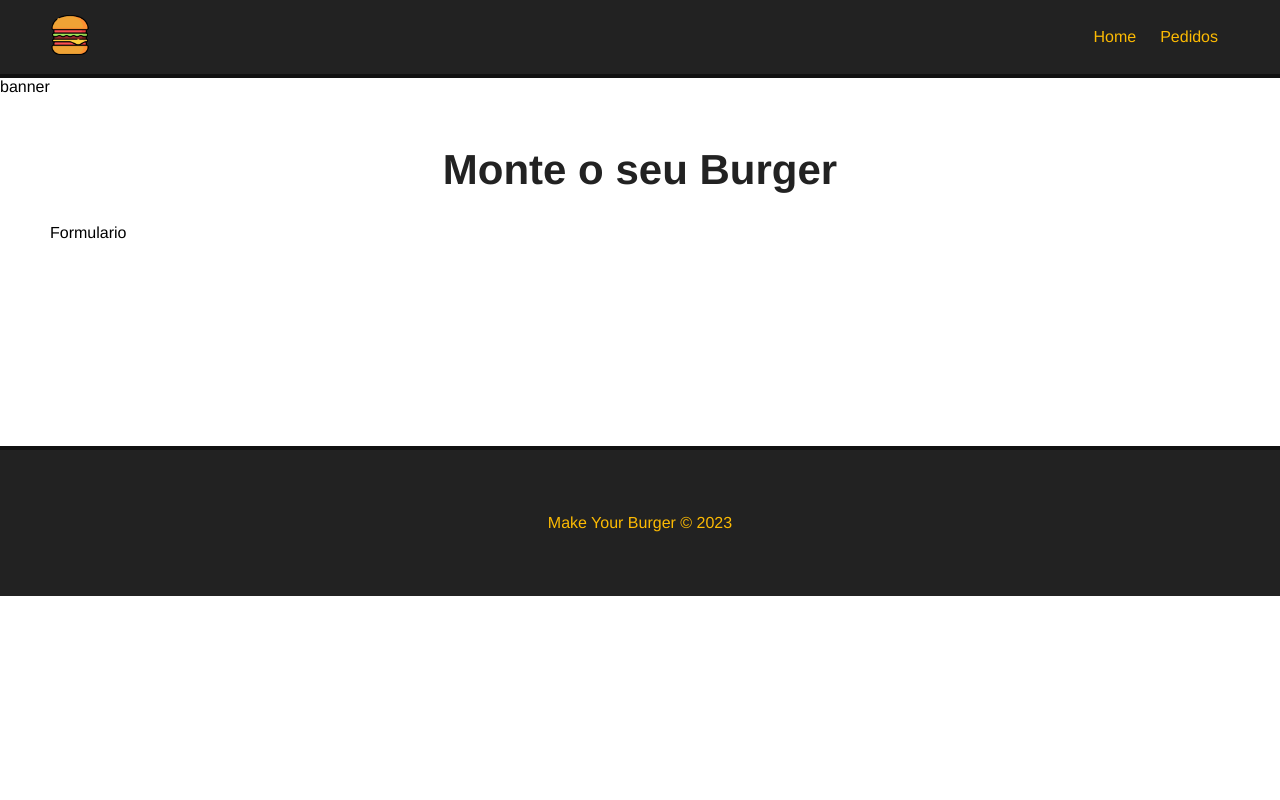
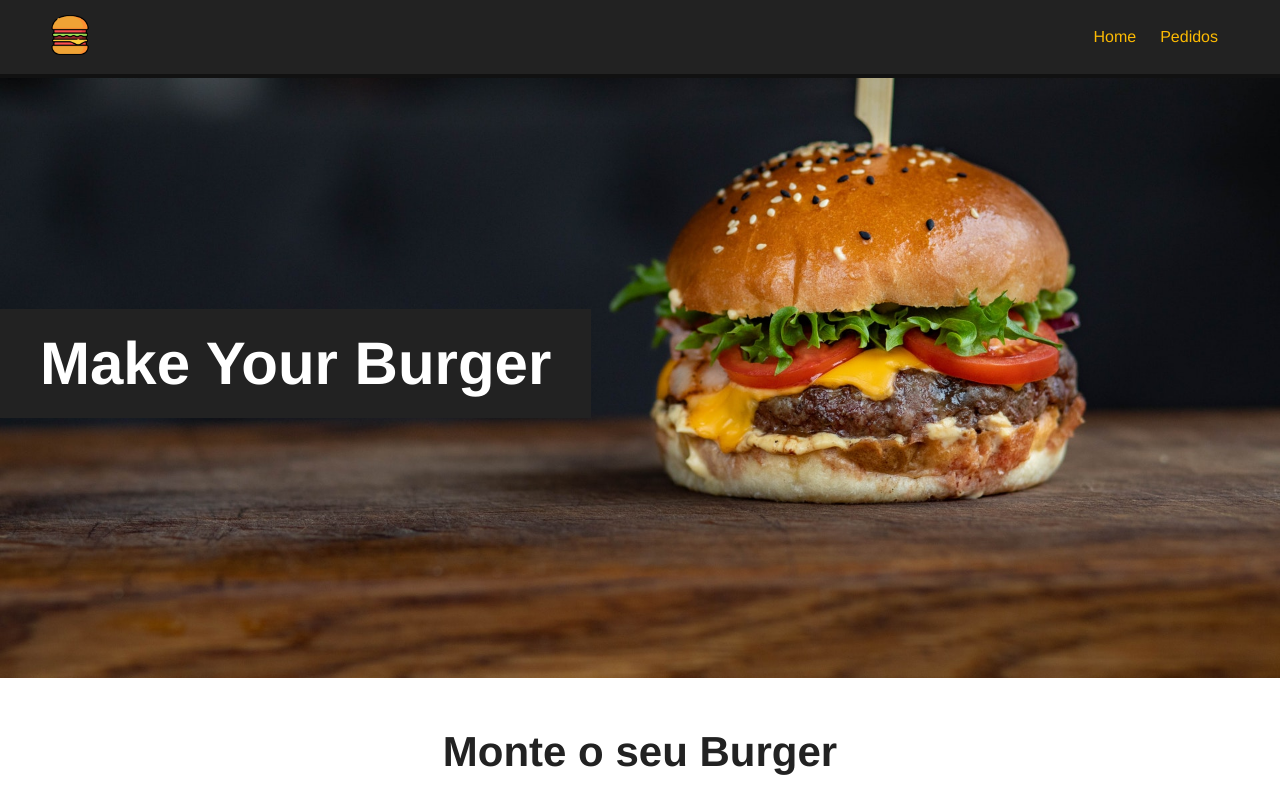
Before and after one commit to tallysdev/vue-studies, a Vue app in the folder myproject-vue/: page / in a window 1280 px wide. Shown: the top 800 px of the page. Built offline with nearby package versions, Linux system fonts and the light colour scheme.

Commit message:
:sparkles:feat: Aded Banner component

```diff
--- a/myproject-vue/src/views/MyHome.vue
+++ b/myproject-vue/src/views/MyHome.vue
@@ -1,13 +1,17 @@
 <template>
-    <p>banner</p>
+    <MyBanner/>
     <div class="main-container">
         <h1>Monte o seu Burger</h1>
         <p>Formulario</p>
     </div>
 </template>
 <script>
+import MyBanner from '@/components/MyBanner.vue';
 export default {
     name:"MyHome",
+    components: {
+        MyBanner,
+    }
 }
 </script>
 <style scoped>
```
